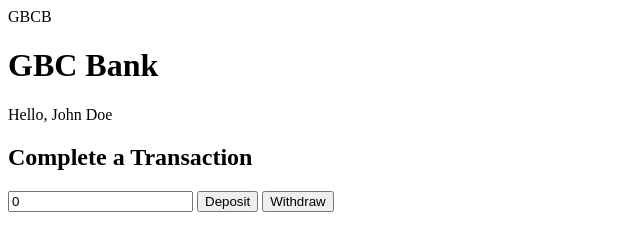
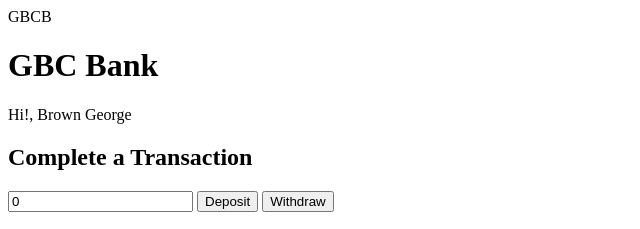
Before and after one commit to eriklachapelle/intr2012-banking-lab, a plain HTML site: page index.html in a window 1280 px wide. Shown: the top 229 px of the page, 0-640 px from the left. Drawn offline with Linux system fonts and the light colour scheme.

Commit message:
minor update to demo commiting changes

```diff
--- a/index.html
+++ b/index.html
@@ -11,7 +11,7 @@
     <header>
       <div class="logo">GBCB</div>
       <h1>GBC Bank</h1>
-      <div class="greeting">Hello, <span id="username"></span></div>
+      <div class="greeting">Hi!, <span id="username"></span></div>
     </header>
 
     <main>
--- a/js/main.js
+++ b/js/main.js
@@ -1,6 +1,6 @@
 let balance = 0;
 let withdraw = 0;
-let name = `John Doe`;
+let name = `Brown George`;
 
 
 // Greet the user by name
```
